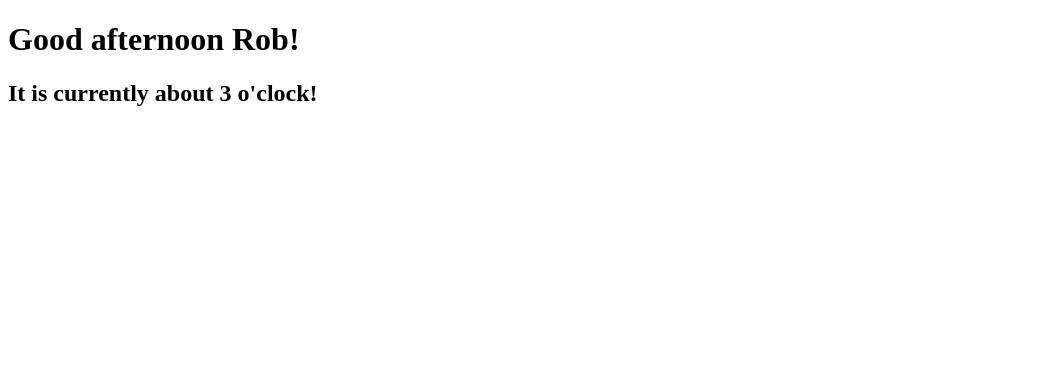
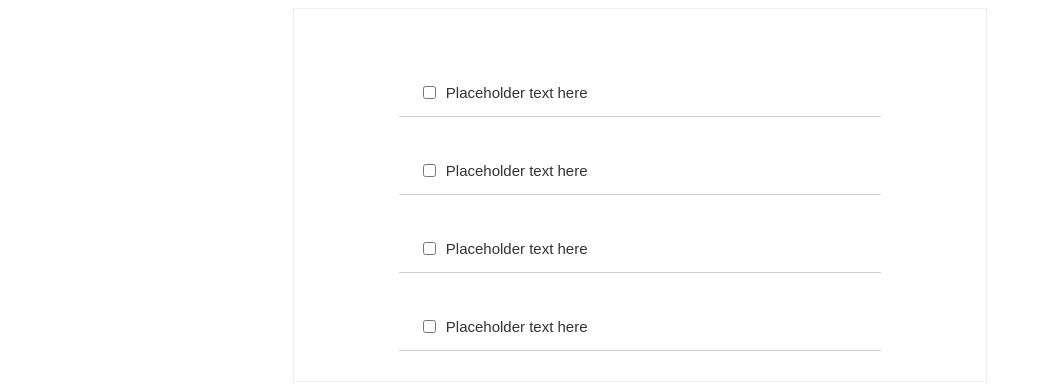
Before and after one commit to schwarro/scrimba, a React (Create React App) app in the folder test-app/: page / in a window 1280 px wide. Shown: the top 390 px of the page, without its empty margins (0-1041 px from the left). Built offline with nearby package versions, Linux system fonts and the light colour scheme.

Commit message:
reworked todo app

```diff
--- a/test-app/public/style.css
+++ b/test-app/public/style.css
@@ -1,5 +1,6 @@
 .body {
   margin: 0;
+  background-color: whitesmoke;
 }
 
 .navbar {
@@ -13,3 +14,37 @@
   justify-content: center;
   align-items: center;
 }
+
+.todoList {
+  background-color: white;
+  margin: auto;
+  width: 50%;
+  display: flex;
+  flex-direction: column;
+  align-items: center;
+  border: 1px solid #efefef;
+  padding: 30px;
+  box-shadow: 0 1px 1px rgba(0,0,0,0.15),
+}
+
+.todoItem {
+  display: flex;
+  justify-content: flex-start;
+  align-items: center;
+  padding: 30px 20px 0;
+  width: 70%;
+  border-bottom: 1px solid #cecece;
+  font-family: sans-serif;
+  font-weight: 100;
+  font-size: 15px;
+  color: #333;
+}
+
+input[type=checkbox] {
+  margin-right: 10px;
+  font-size: 30px;
+}
+
+input[type=checkbox]:focus {
+  outline: 0;
+}
--- a/test-app/src/App.js
+++ b/test-app/src/App.js
@@ -5,28 +5,37 @@ import Footer from "./components/Footer.js"
 
 
 function App() {
-  const firstName = "Rob"
-  const lastName = "Schwartz"
-
-  const date = new Date()
-  const hours = date.getHours()
-  let timeOfDay
-
-  if (hours < 12) {
-    timeOfDay = "morning"
-  } else if (hours >= 12 && hours < 17) {
-    timeOfDay = "afternoon"
-  } else {
-    timeOfDay = "night"
-  }
+  // const firstName = "Rob"
+  // const lastName = "Schwartz"
+  //
+  // const date = new Date(2019, 6 , 31, 22)
+  // const hours = date.getHours()
+  // let timeOfDay
+  //
+  // const styles = {
+  //   // color: "#FF8C00",
+  //   // backgroundColor: "#FF2D00",
+  //   fontSize: "30px"
+  // }
+  //
+  // if (hours < 12) {
+  //   timeOfDay = "morning"
+  //   styles.color = "#04756F"
+  // } else if (hours >= 12 && hours < 17) {
+  //   timeOfDay = "afternoon"
+  //   styles.color = "#8914A3"
+  // } else {
+  //   timeOfDay = "night"
+  //   styles.color = "#D90000"
+  // }
 
   return (
     <div>
+      <MainContent />
       {/* <Header />
-      <MainContent />
       <Footer /> */}
-      <h1>Good {timeOfDay} {firstName}!</h1>
-      <h2>It is currently about {hours % 12} o'clock!</h2>
+      {/* <h1 style={styles}>Good {timeOfDay} {firstName}!</h1>
+      <h2>It is currently about {hours % 12} o'clock!</h2> */}
     </div>
   )
 }
--- a/test-app/src/components/MainContent.js
+++ b/test-app/src/components/MainContent.js
@@ -1,16 +1,13 @@
 import React from "react"
+import TodoItem from "./TodoItem.js"
 
 function MainContent() {
   return (
-    <div>
-      <input type="checkbox" />
-      <p>Placeholder Text</p>
-
-      <input type="checkbox" />
-      <p>Placeholder Text</p>
-
-      <input type="checkbox" />
-      <p>Placeholder Text</p>
+    <div className="todoList">
+      <TodoItem />
+      <TodoItem />
+      <TodoItem />
+      <TodoItem />
     </div>
   )
 }
--- /dev/null
+++ b/test-app/src/components/TodoItem.js
@@ -0,0 +1,12 @@
+import React from "react"
+
+function TodoItem() {
+  return (
+    <div className="todoItem">
+      <input type="checkbox" />
+      <p>Placeholder text here</p>
+    </div>
+  )
+}
+
+export default TodoItem
```
